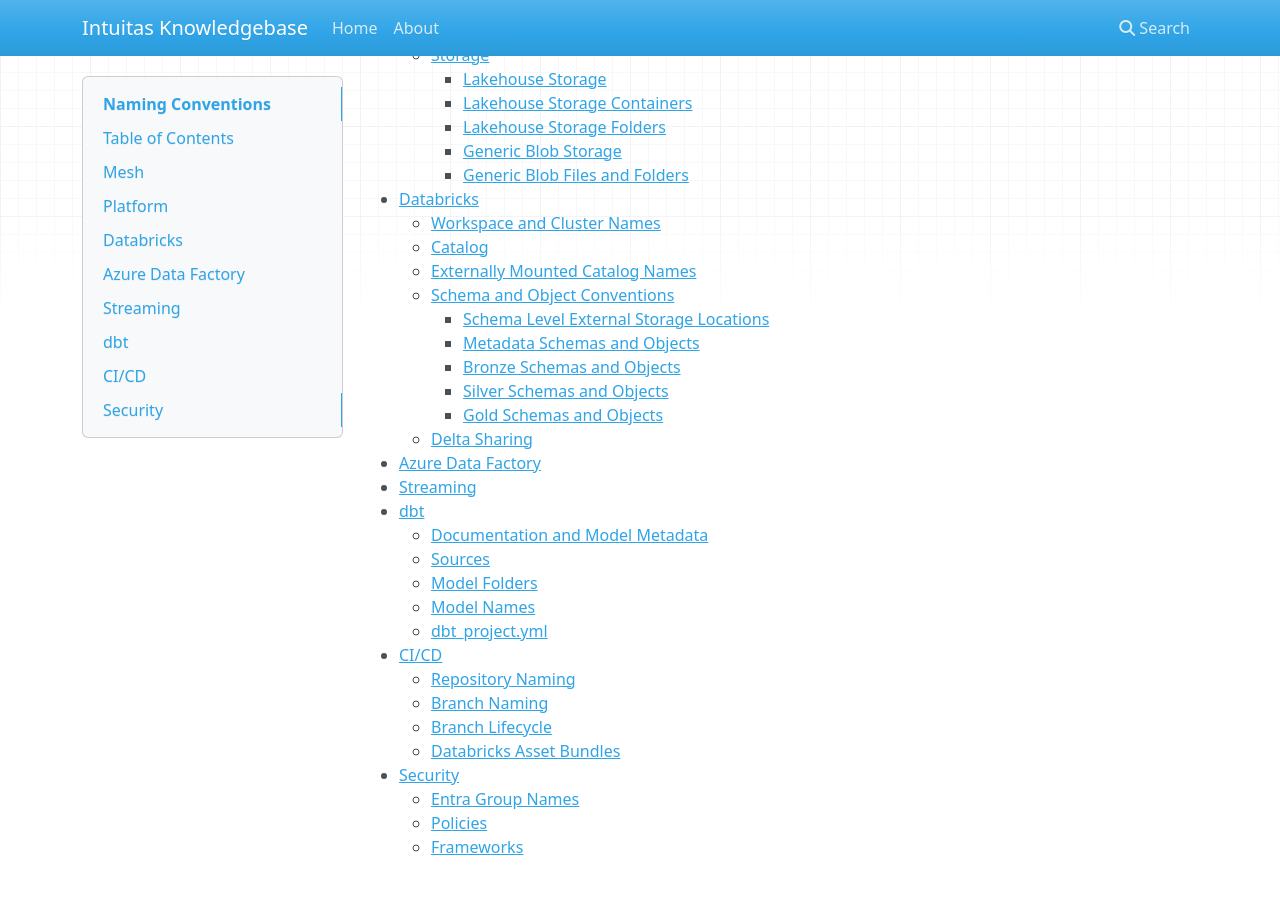
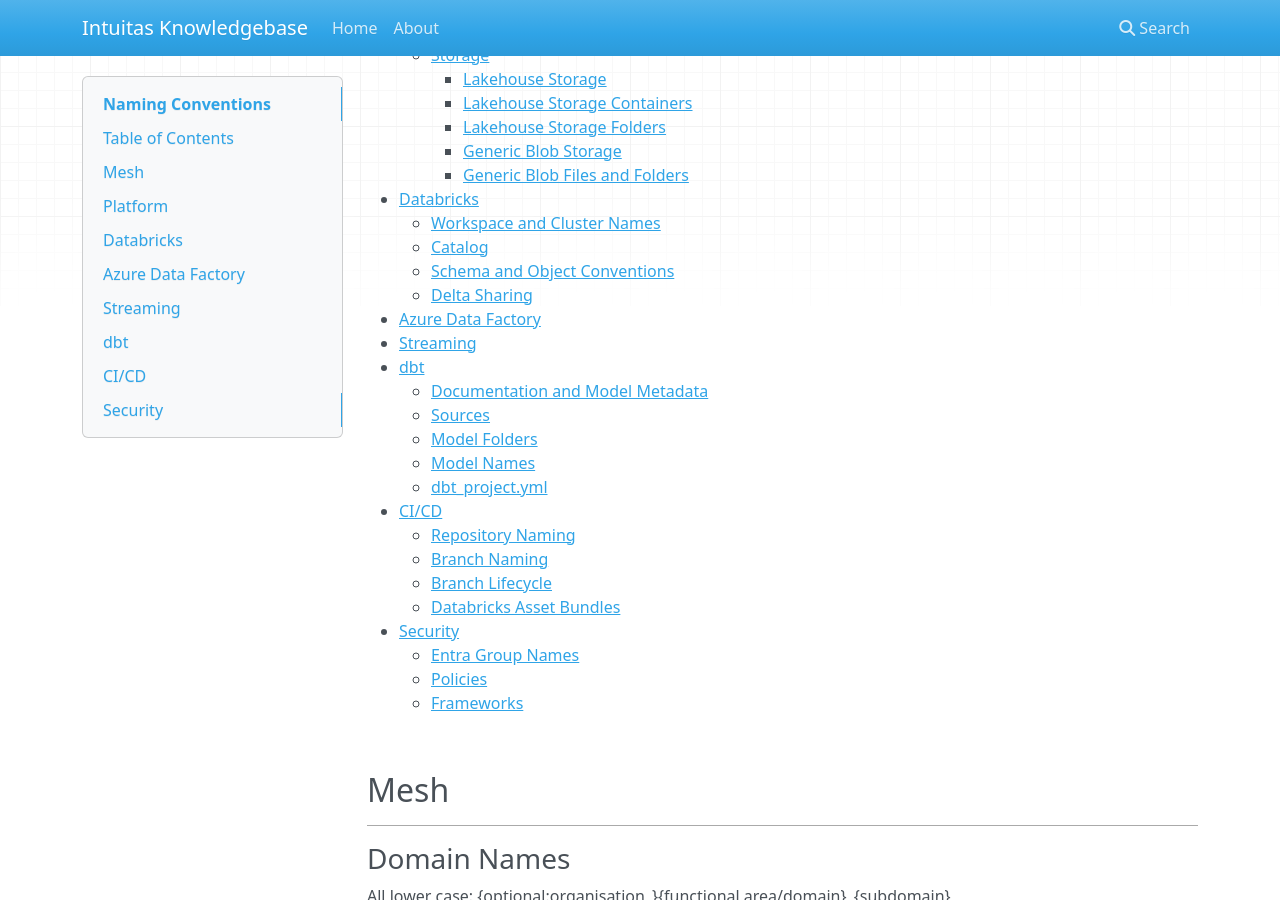
Before and after one commit to bensonchoyintuitas/intuitas_knowledgebase, an MkDocs documentation site: the page built from docs/naming_standards_and_conventions.md, in a window 1280 px wide and 900 px high, scrolled down 555 px. Built offline with MkDocs 1.6.1, drawn with Linux system fonts in a browser that asks for light colours; nearby versions of some CDN libraries.

Commit message:
fixed naming links

```diff
--- a/docs/naming_standards_and_conventions.md
+++ b/docs/naming_standards_and_conventions.md
@@ -27,13 +27,7 @@
    - [Databricks](#databricks)
       - [Workspace and Cluster Names](#workspace-and-cluster-names)
       - [Catalog](#catalog)
-      - [Externally Mounted Catalog Names](#externally-mounted-catalog-names)
       - [Schema and Object Conventions](#schema-and-object-conventions)
-         - [Schema Level External Storage Locations](#schema-level-external-storage-locations)
-         - [Metadata Schemas and Objects](#metadata-schemas-and-objects)
-         - [Bronze Schemas and Objects](#bronze-schemas-and-objects)
-         - [Silver Schemas and Objects](#silver-schemas-and-objects)
-         - [Gold Schemas and Objects](#gold-schemas-and-objects)
       - [Delta Sharing](#delta-sharing)
    - [Azure Data Factory](#azure-data-factory)
    - [Streaming](#streaming)
```
